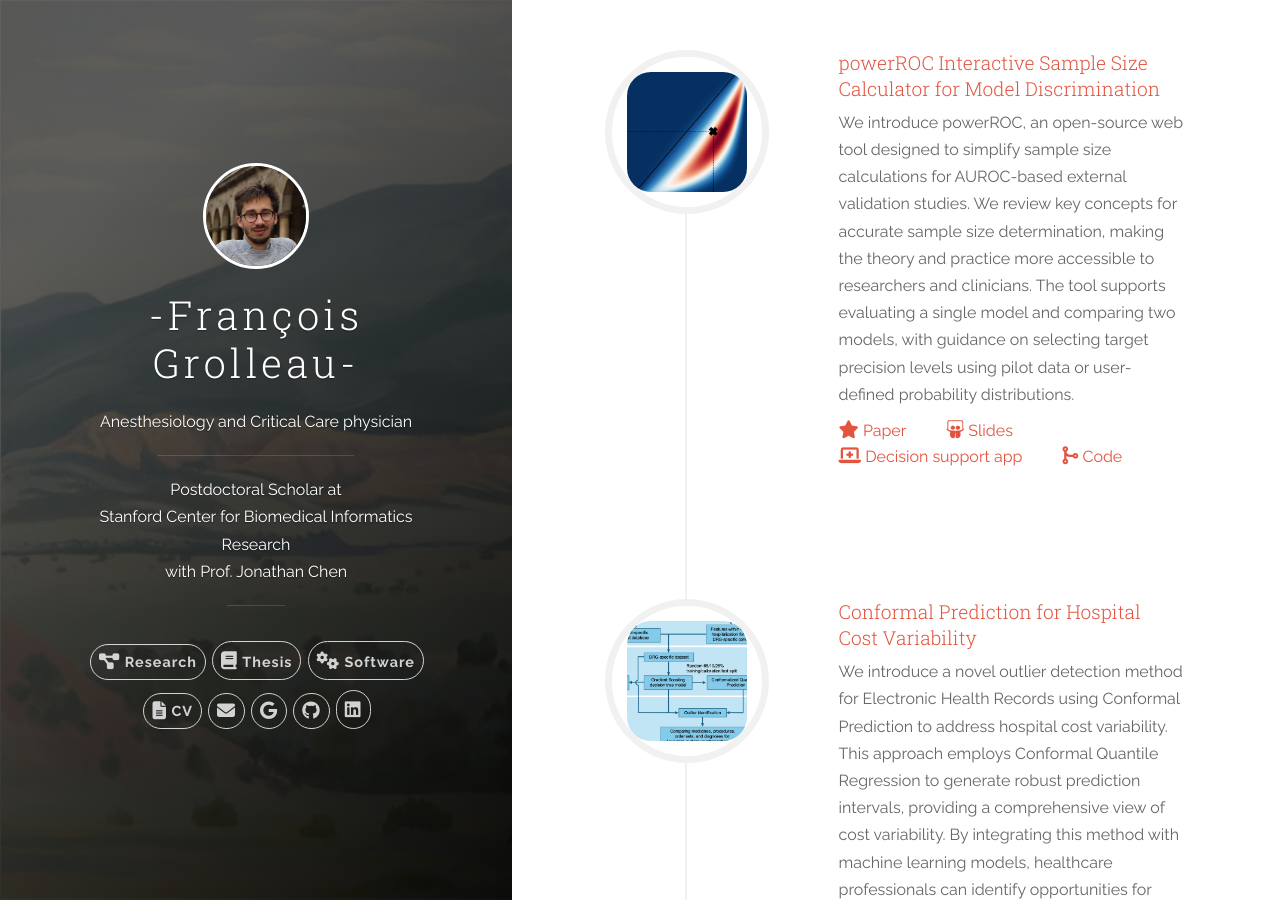
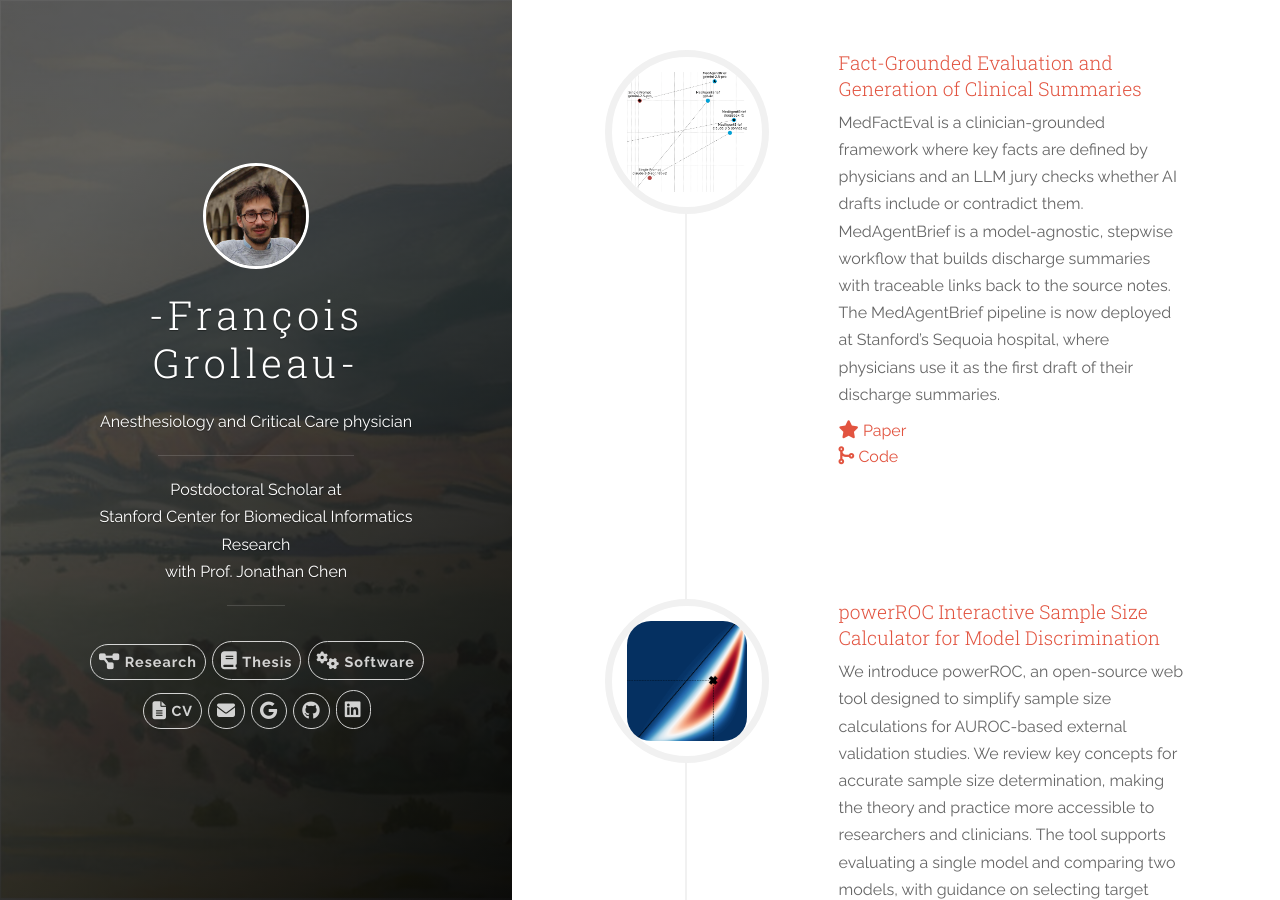
Before and after one commit to fcgrolleau/fcgrolleau.github.io, a Jekyll site: the page built from index.html, in a window 1280 px wide and 900 px high. Built offline with Jekyll 4.4.1, drawn with Linux system fonts in a browser that asks for light colours.

Commit message:
update with medfacteval

```diff
--- a/_data/projects.yml
+++ b/_data/projects.yml
@@ -1,4 +1,15 @@
 # projects section data
+- name: Fact-Grounded Evaluation and Generation of Clinical Summaries
+  arxiv: https://arxiv.org/pdf/2509.05878
+  slides:
+  presentation:
+  gh_user:
+  poster:
+  repo: https://github.com/fcgrolleau/medfacteval
+  tool:
+  img: /images/projects/medfacteval.png
+  desc: MedFactEval is a clinician-grounded framework where key facts are defined by physicians and an LLM jury checks whether AI drafts include or contradict them. MedAgentBrief is a model-agnostic, stepwise workflow that builds discharge summaries with traceable links back to the source notes. The MedAgentBrief pipeline is now deployed at Stanford’s Sequoia hospital, where physicians use it as the first draft of their discharge summaries.
+
 - name: powerROC Interactive Sample Size Calculator for Model Discrimination
   arxiv: https://arxiv.org/pdf/2501.03155
   slides: https://github.com/fcgrolleau/powerROC/blob/main/powerroc.pdf
```
Also changed, not shown: images/projects/medfacteval.png (added), 3 other files.
